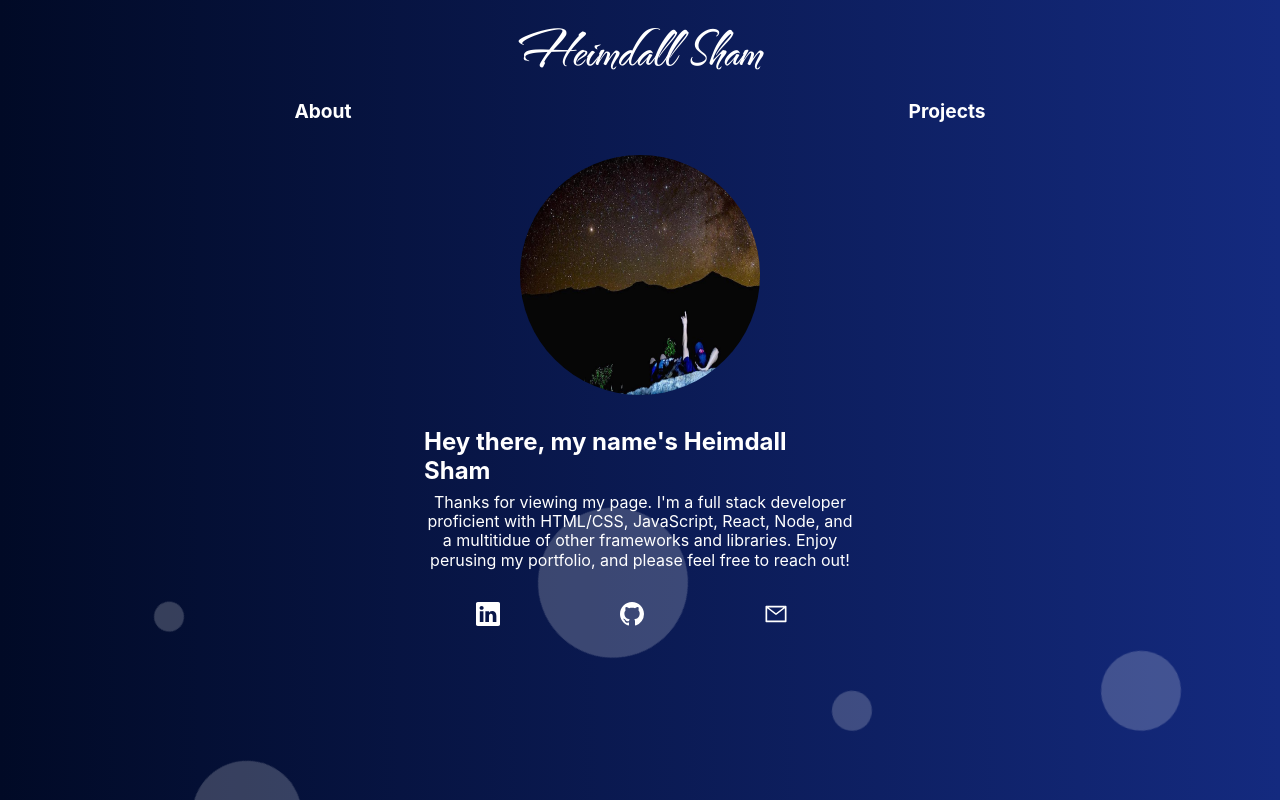
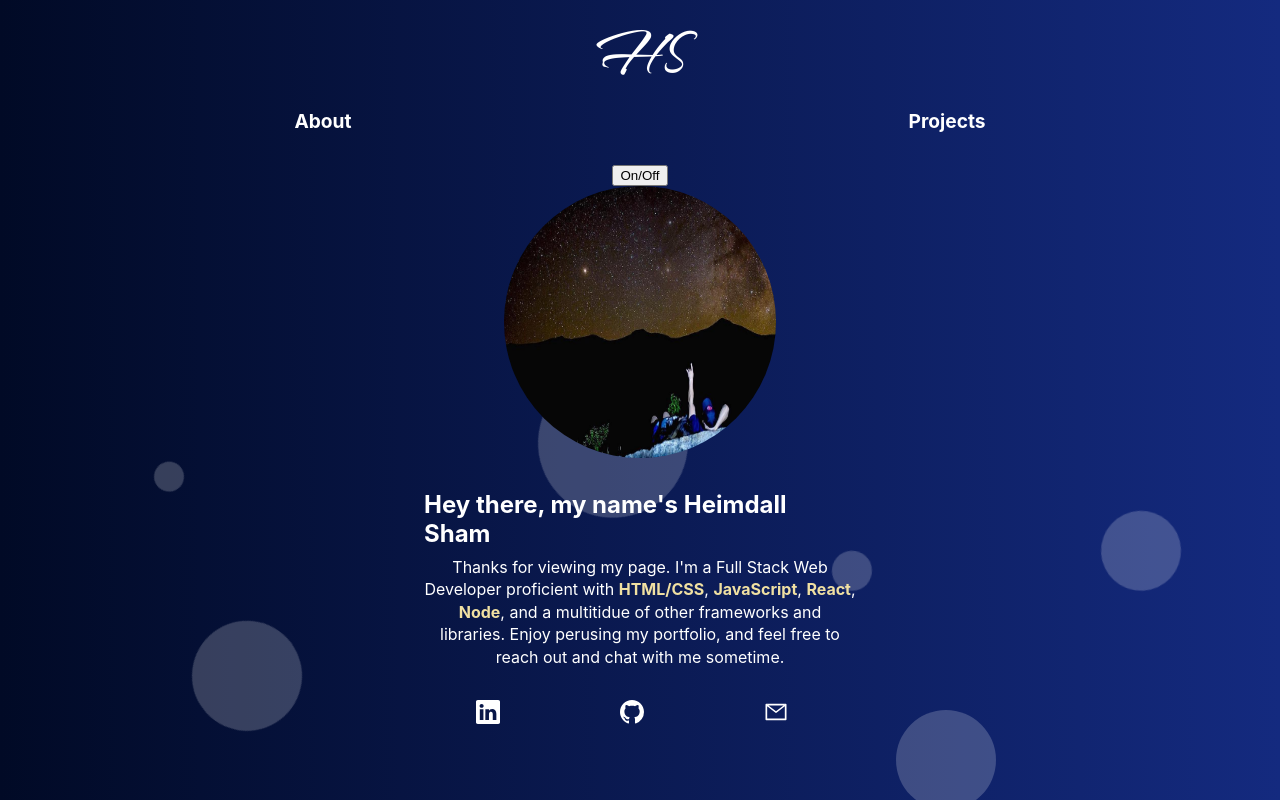
Before and after one commit to HeimdallS/personal-site, a React (Create React App) app: page / in a window 1280 px wide. Built offline with nearby package versions, Linux system fonts and the light colour scheme.

Commit message:
Updated styling on homepage.

```diff
--- a/src/components/Header/Nav.js
+++ b/src/components/Header/Nav.js
@@ -6,7 +6,7 @@ export default function Header() {
 
     return (
         <nav className="header">
-            <h1 className="header__logo">Heimdall Sham</h1>
+            <h1 className="header__logo">HS</h1>
             <ul className='header__routes'>
                 <li className='header__route'>About</li>
                 <li className='header__route'>Projects</li>
--- a/src/components/Header/Nav.scss
+++ b/src/components/Header/Nav.scss
@@ -10,7 +10,7 @@
 
   &__logo {
     font-family: The Nautigal;
-    font-size: 3.5rem;
+    font-size: 4rem;
     font-weight: 700;
     margin-top: 0;
     margin-bottom: 1rem;
@@ -31,7 +31,7 @@
     list-style-type: none;
 
     &:hover {
-      border-bottom: 1px solid white;
+      color: #ebd580;
     }
   }
 }
--- a/src/pages/HomePage/HomePage.js
+++ b/src/pages/HomePage/HomePage.js
@@ -5,14 +5,19 @@ import './HomePage.scss';
 import stars from '../../assets/images/stars.jpg'
 
 export default function HomePage() {
+
+    const handleAnimation = (e) => {
+        e.preventDefault()
+    }
+
     return (
         <main className="content">
             <div className="content__container">
                 <div className="content__text-container">
                     <h2 className="content__subhead">Hey there, my name's Heimdall Sham</h2>
                     <p className="content__personal-statement">
-                        Thanks for viewing my page. I'm a full stack developer proficient with HTML/CSS, JavaScript, React, Node, and a multitidue of
-                        other frameworks and libraries. Enjoy perusing my portfolio, and please feel free to reach out!
+                        Thanks for viewing my page. I'm a Full Stack Web Developer proficient with <span className='content__highlight'>HTML/CSS</span>, <span className='content__highlight'>JavaScript</span>, <span className='content__highlight'>React</span>, <span className='content__highlight'>Node</span>, and a multitidue of
+                        other frameworks and libraries. Enjoy perusing my portfolio, and feel free to reach out and chat with me sometime.
                     </p>
                     <div className="content__link-container">
                         <a href="https://www.linkedin.com/in/heimdall-sham/" className='content__nav-link'>
@@ -27,6 +32,7 @@ export default function HomePage() {
                     </div>
                 </div>
                 <img src={stars} alt="star gazing" className='content__profile-pic' />
+                <button className="content__animation-start-stop">On/Off</button>
             </div>
 
             <ul className="content__box-area">
--- a/src/pages/HomePage/HomePage.scss
+++ b/src/pages/HomePage/HomePage.scss
@@ -18,18 +18,27 @@
 
   &__profile-pic {
     margin-bottom: 2rem;
+    width: 17rem;
+    height: 17rem;
+    border-radius: 50%;
   }
 
   &__subhead {
     margin: 0;
+    font-size: 1.5rem;
   }
 
   &__personal-statement {
     margin: 0;
     text-align: center;
-    line-height: 1.2rem;
+    line-height: 1.4rem;
     padding-top: 0.5rem;
     margin-bottom: 2rem;
+  }
+
+  &__highlight {
+    font-weight: 700;
+    color: #f0e0a2;
   }
 
   &__link-container {
@@ -53,12 +62,6 @@
     color: white;
   }
 
-  &__profile-pic {
-    width: 15rem;
-    height: 15rem;
-    border-radius: 50%;
-  }
-
   &__box-area {
     position: absolute;
     padding: 0;
@@ -79,7 +82,7 @@
     height: 25px;
     background: rgba(255, 255, 255, 0.2);
     animation: animate 20s linear infinite;
-    bottom: -150px;
+    bottom: -10px;
     border-radius: 50%;
 
     &--1 {
```
